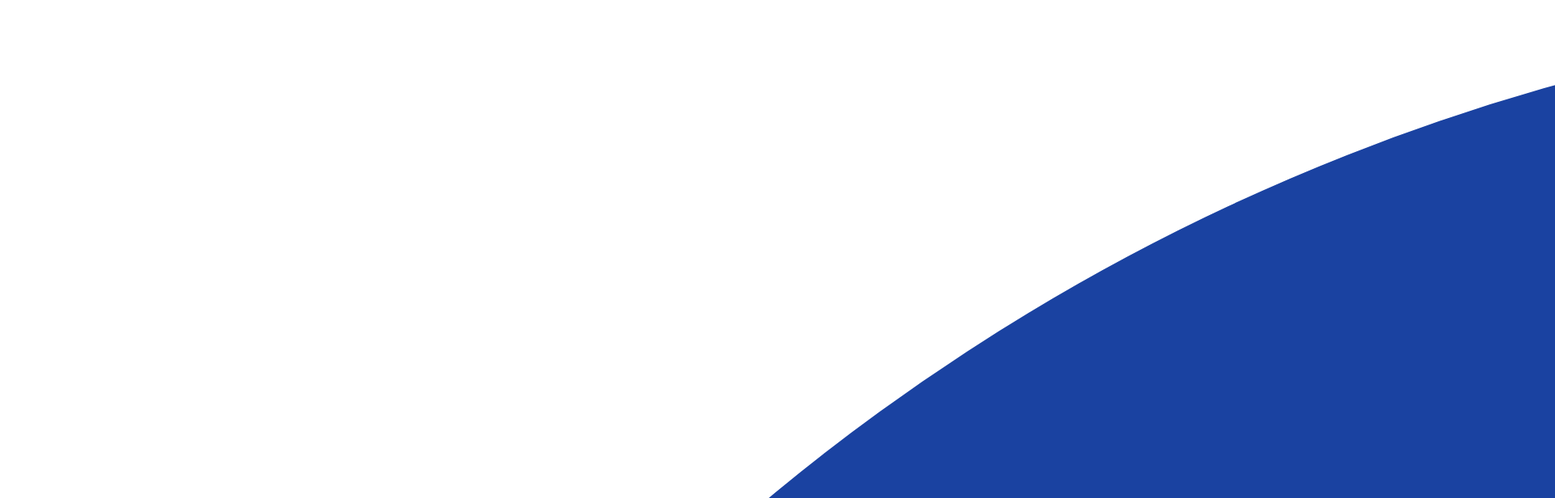
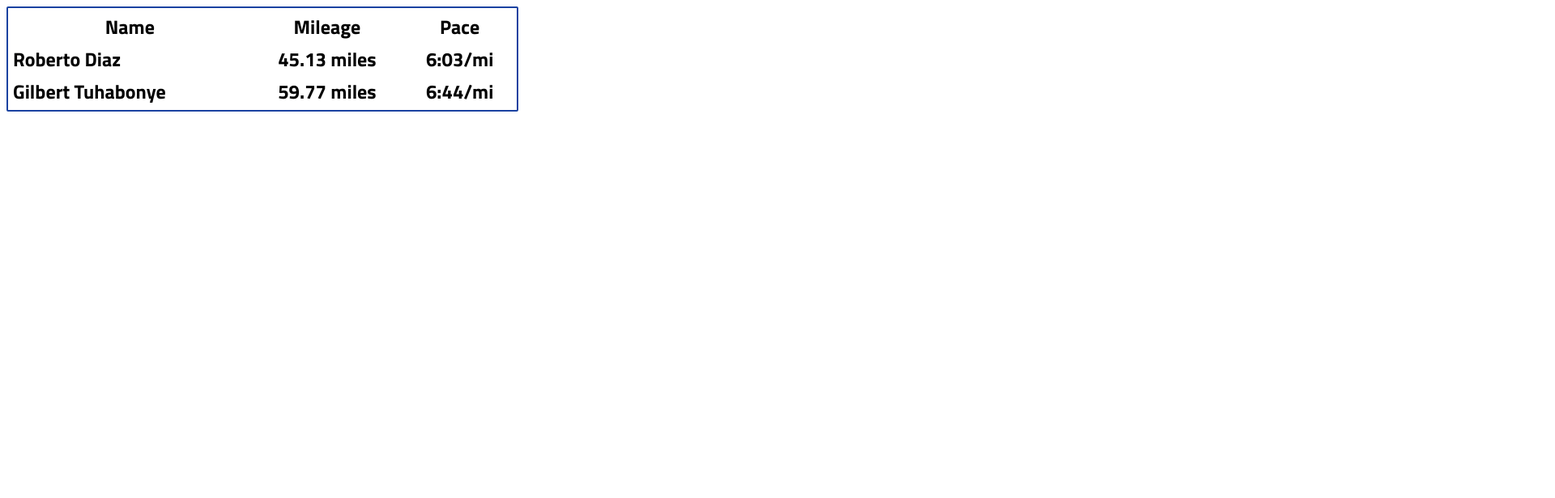
Before and after one commit to realslimjd/dash_pod, a plain HTML site: page team_home.html in a window 1280 px wide. Shown: the top 616 px of the page at 81% size, 1920 px wide, since content can reach past the window. Drawn offline with Linux system fonts and the light colour scheme.

Commit message:
harry styles

```diff
--- a/homepage.css
+++ b/homepage.css
@@ -1,7 +1,7 @@
 body {
     font-family: 'Titillium Web', sans-serif;
     font-style: normal;
-    font-size: 24em;
+    font-size: 24px;
 
 }
 
@@ -10,20 +10,20 @@ table {
     width: 50%;
     text-align: center;
     border-style: solid;
-    border-width: 2em;
+    border-width: 2px;
     border-color: rgb(26, 66, 161);
-    border-radius: 10em;
-    padding: 1em;
+    border-radius: 2px;
+    padding: 2px;
 }
 
 tr {
-    padding-top: 1em;
-    padding-bottom: 1em;
+    padding-top: 2px;
+    padding-bottom: 2px;
 }
 
 th {
-    padding-left: 1em;
-    padding-right: 1em;
+    padding-left: 2px;
+    padding-right: 2px;
 }
 
 .table_name {
```
